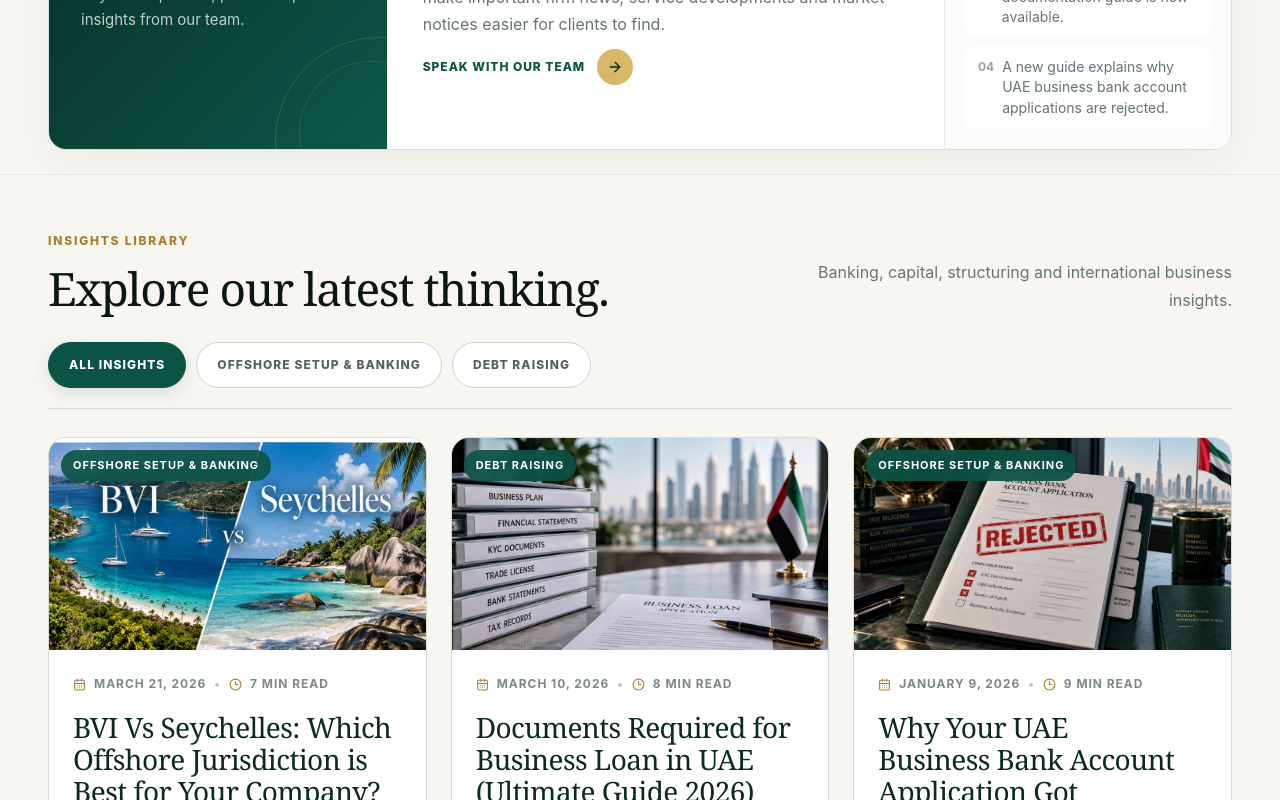
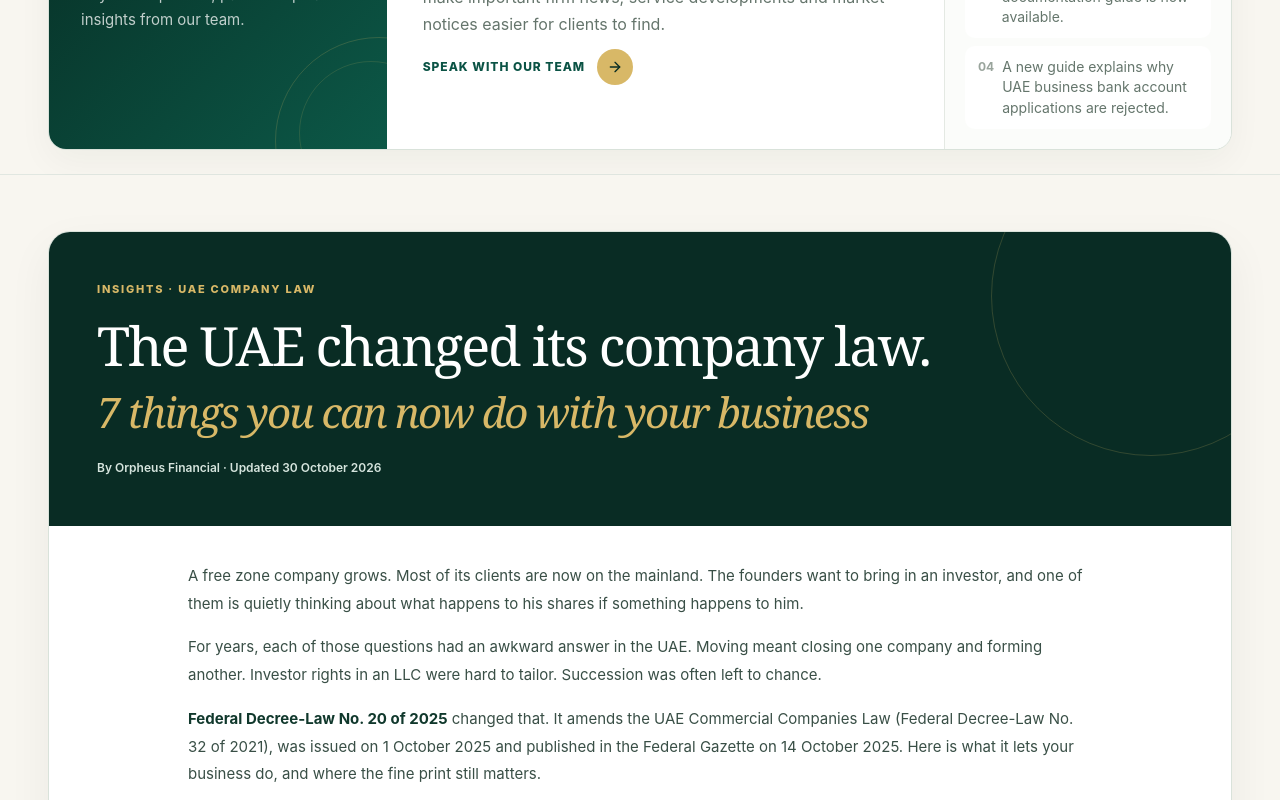
Before and after one commit to Nihar-Ranjan-Nag/orphus, a React (Vite) app: page /blog in a window 1280 px wide. Shown: the part 900-1700 px from the top of the page. Built offline with nearby package versions, Linux system fonts and the light colour scheme.

Commit message:
add blog position

```diff
--- a/src/pages/BlogPage.tsx
+++ b/src/pages/BlogPage.tsx
@@ -780,7 +780,32 @@ export default function BlogPage() {
         )}
 
       {/* ==========================================
-          SECTION 3 — INSIGHTS LIBRARY
+          SECTION 3 — UAE COMPANY LAW ARTICLE
+          DIRECTLY BELOW LATEST UPDATES
+      ========================================== */}
+
+      <section
+        id="uae-company-law-section"
+        aria-label="UAE Company Law Amendments"
+        className="
+          min-w-0 scroll-mt-28 bg-[#F8F6F0]
+          py-10 sm:py-12 lg:py-14
+        "
+      >
+        <div
+          className="
+            mx-auto w-full max-w-[1320px]
+            px-5 sm:px-7 lg:px-10 xl:px-12
+            [&_img]:max-w-full [&_img]:h-auto
+            [&_table]:max-w-full
+          "
+        >
+          <UAELawArticle />
+        </div>
+      </section>
+
+      {/* ==========================================
+          SECTION 4 — INSIGHTS LIBRARY
       ========================================== */}
 
       <section
@@ -1039,26 +1064,6 @@ export default function BlogPage() {
           )}
 
           {/* ==========================================
-              SECTION 4 — UAE COMPANY LAW ARTICLE
-              NO DUPLICATE FAQs
-          ========================================== */}
-
-          <section
-            id="uae-company-law-section"
-            aria-label="UAE Company Law Amendments"
-            className="
-              mt-12 min-w-0 scroll-mt-28
-              border-t border-[#D7DED9] pt-10
-              sm:mt-16 sm:pt-12
-              [&_img]:max-w-full
-              [&_img]:h-auto
-              [&_table]:max-w-full
-            "
-          >
-            <UAELawArticle />
-          </section>
-
-          {/* ==========================================
               SECTION 5 — GOVERNANCE ARTICLE
               INCLUDES ONE COMBINED FAQ SECTION
           ========================================== */}
```
